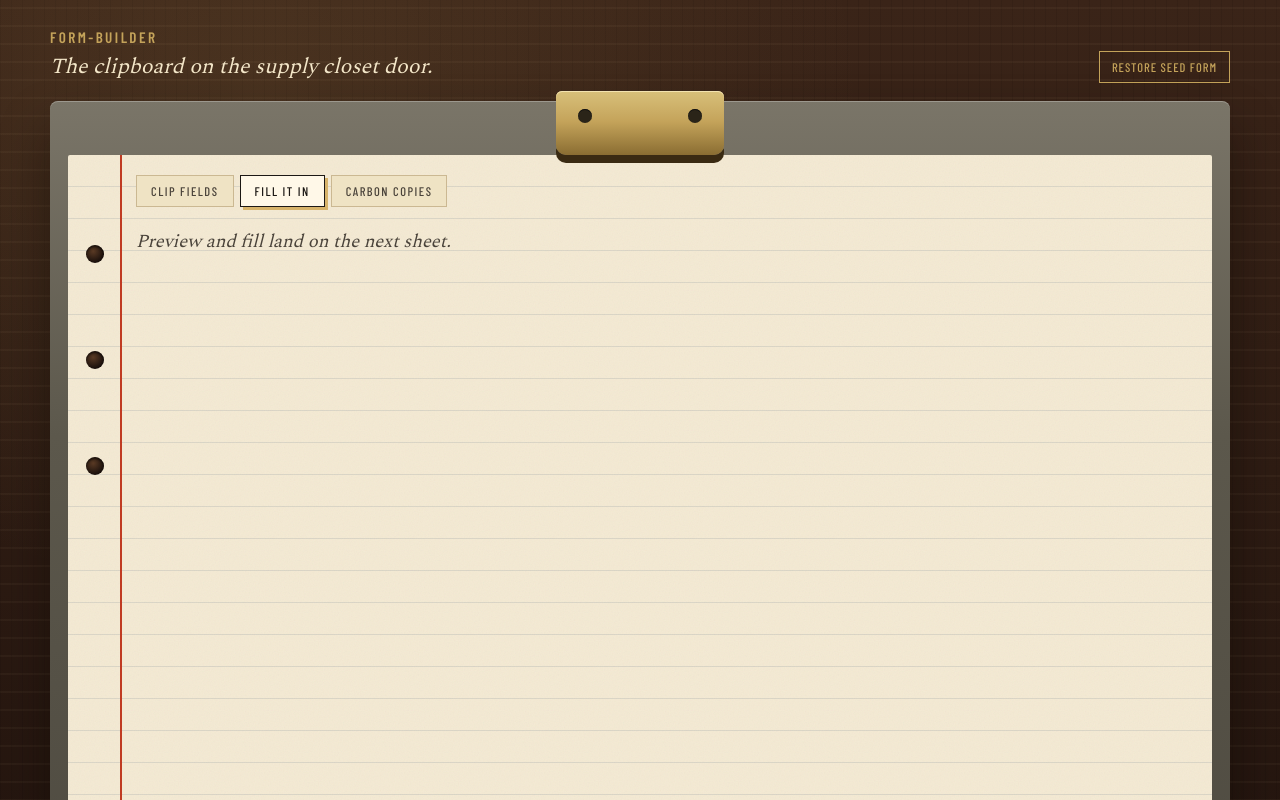
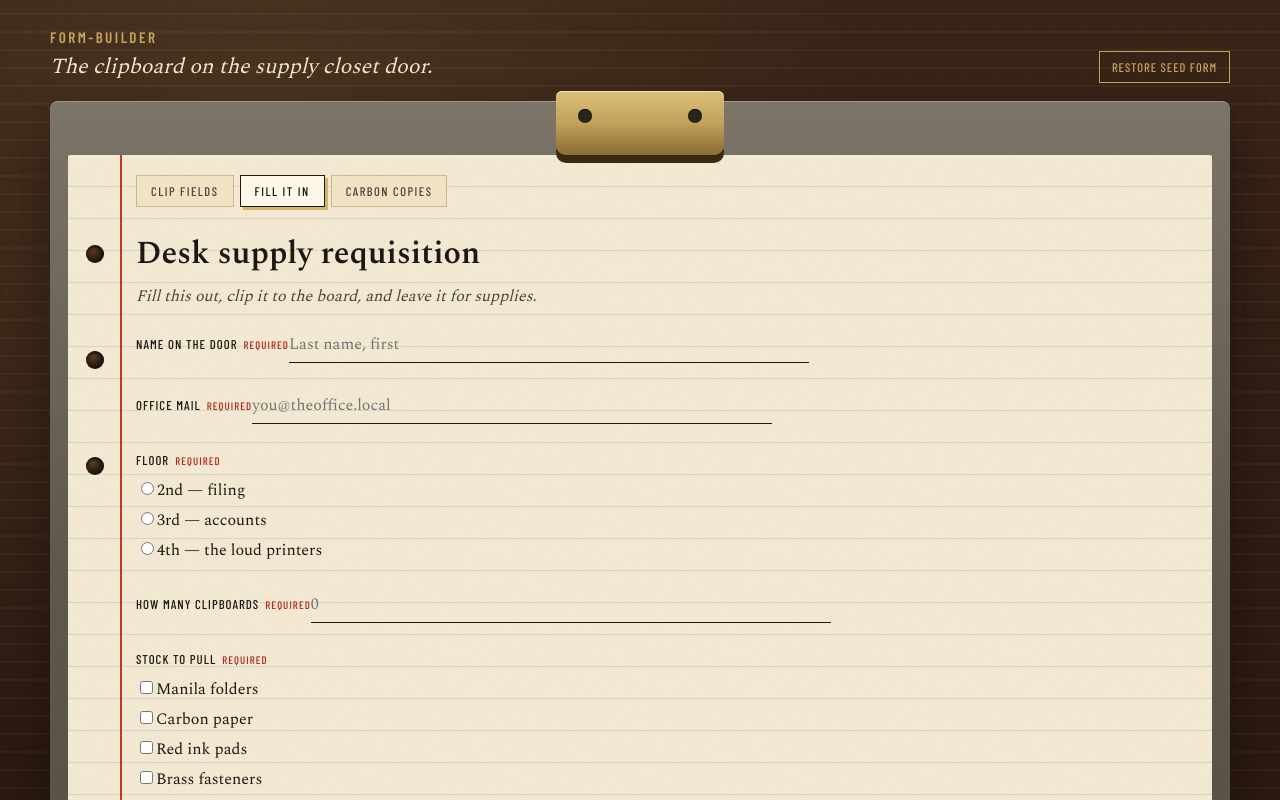
Before and after one commit to HarishKarthickS/form-builder, a Next.js app: page / in a window 1280 px wide. Both pictures are taken after a click on the button "FILL IT IN". Shown: the top 800 px of the page. Built offline with nearby package versions, Linux system fonts and the light colour scheme.

Commit message:
Collect filled copies on the clipboard

```diff
--- a/src/app/layout.tsx
+++ b/src/app/layout.tsx
@@ -4,6 +4,7 @@ import { Barlow_Condensed, IBM_Plex_Mono, Spectral } from "next/font/google";
 import "./globals.css";
 import "@/ui/shell.css";
 import "@/ui/builder.css";
+import "@/ui/sheets.css";
 
 const spectral = Spectral({
   subsets: ["latin"],
--- a/src/ui/BoardApp.tsx
+++ b/src/ui/BoardApp.tsx
@@ -3,8 +3,10 @@
 import { useState } from "react";
 import { BuilderCanvas } from "./BuilderCanvas";
 import { ClipboardFrame } from "./ClipboardFrame";
+import { CopiesSheet } from "./CopiesSheet";
 import { FieldInspector } from "./FieldInspector";
 import { FieldPalette } from "./FieldPalette";
+import { FillSheet } from "./FillSheet";
 import { SheetTabs, type SheetName } from "./SheetTabs";
 import { useFormBoard } from "./useFormBoard";
 
@@ -37,13 +39,13 @@ export function BoardApp() {
           />
           <FieldInspector field={board.selected} onChange={board.updateField} />
         </section>
-      ) : (
-        <p className="placeholder-copy">
-          {sheet === "fill"
-            ? "Preview and fill land on the next sheet."
-            : "Submitted copies will stack here."}
-        </p>
-      )}
+      ) : null}
+      {sheet === "fill" ? (
+        <FillSheet key={board.form.id} form={board.form} onSubmit={board.submitResponse} />
+      ) : null}
+      {sheet === "copies" ? (
+        <CopiesSheet form={board.form} responses={board.responses} onWipe={board.wipeCopies} />
+      ) : null}
     </ClipboardFrame>
   );
 }
--- /dev/null
+++ b/src/ui/CopiesSheet.tsx
@@ -0,0 +1,54 @@
+"use client";
+
+import type { FormAnswer, FormDefinition, FormResponse } from "@/domain";
+
+type CopiesSheetProps = {
+  form: FormDefinition;
+  responses: FormResponse[];
+  onWipe: () => void;
+};
+
+function pretty(value: FormAnswer | undefined): string {
+  if (value === undefined || value === "") return "—";
+  if (Array.isArray(value)) return value.join(", ") || "—";
+  return String(value);
+}
+
+export function CopiesSheet({ form, responses, onWipe }: CopiesSheetProps) {
+  return (
+    <section className="copies">
+      <header className="copies-head">
+        <div>
+          <h2>Carbon copies</h2>
+          <p>{responses.length} filed against this requisition.</p>
+        </div>
+        <button type="button" className="wipe" onClick={onWipe} disabled={responses.length === 0}>
+          Dump the pile
+        </button>
+      </header>
+
+      <div className="table-wrap">
+        <table>
+          <thead>
+            <tr>
+              <th>Filed at</th>
+              {form.fields.map((field) => (
+                <th key={field.id}>{field.label}</th>
+              ))}
+            </tr>
+          </thead>
+          <tbody>
+            {responses.map((row) => (
+              <tr key={row.id}>
+                <td className="mono">{new Date(row.submittedAt).toLocaleString()}</td>
+                {form.fields.map((field) => (
+                  <td key={field.id}>{pretty(row.answers[field.id])}</td>
+                ))}
+              </tr>
+            ))}
+          </tbody>
+        </table>
+      </div>
+    </section>
+  );
+}
--- /dev/null
+++ b/src/ui/FillSheet.tsx
@@ -0,0 +1,168 @@
+"use client";
+
+import { useMemo, useState } from "react";
+import {
+  blankAnswers,
+  validateAnswers,
+  type FieldError,
+  type FormAnswer,
+  type FormDefinition,
+  type FormField,
+} from "@/domain";
+
+type FillSheetProps = {
+  form: FormDefinition;
+  onSubmit: (answers: Record<string, FormAnswer>) => void;
+};
+
+function FieldControl({
+  field,
+  value,
+  error,
+  onChange,
+}: {
+  field: FormField;
+  value: FormAnswer;
+  error?: string;
+  onChange: (value: FormAnswer) => void;
+}) {
+  const invalid = Boolean(error);
+  return (
+    <div className={invalid ? "fill-field is-void" : "fill-field"}>
+      <label>
+        {field.label}
+        {field.required ? <span className="req">required</span> : null}
+      </label>
+      {field.help ? <p className="help">{field.help}</p> : null}
+
+      {field.kind === "long_text" ? (
+        <textarea
+          rows={4}
+          value={String(value ?? "")}
+          placeholder={field.placeholder}
+          onChange={(event) => onChange(event.target.value)}
+        />
+      ) : null}
+
+      {field.kind === "short_text" || field.kind === "email" || field.kind === "number" ? (
+        <input
+          type={field.kind === "email" ? "email" : field.kind === "number" ? "number" : "text"}
+          value={String(value ?? "")}
+          placeholder={field.placeholder}
+          onChange={(event) => onChange(event.target.value)}
+        />
+      ) : null}
+
+      {field.kind === "date" ? (
+        <input type="date" value={String(value ?? "")} onChange={(event) => onChange(event.target.value)} />
+      ) : null}
+
+      {field.kind === "choice" ? (
+        <div className="choices">
+          {field.options.map((option) => (
+            <label key={option} className="check">
+              <input
+                type="radio"
+                name={field.id}
+                checked={value === option}
+                onChange={() => onChange(option)}
+              />
+              {option}
+            </label>
+          ))}
+        </div>
+      ) : null}
+
+      {field.kind === "checkboxes" ? (
+        <div className="choices">
+          {field.options.map((option) => {
+            const selected = Array.isArray(value) ? value : [];
+            const checked = selected.includes(option);
+            return (
+              <label key={option} className="check">
+                <input
+                  type="checkbox"
+                  checked={checked}
+                  onChange={() =>
+                    onChange(
+                      checked ? selected.filter((item) => item !== option) : [...selected, option],
+                    )
+                  }
+                />
+                {option}
+              </label>
+            );
+          })}
+        </div>
+      ) : null}
+
+      {field.kind === "yes_no" ? (
+        <div className="choices">
+          {(["yes", "no"] as const).map((option) => (
+            <label key={option} className="check">
+              <input
+                type="radio"
+                name={field.id}
+                checked={value === option}
+                onChange={() => onChange(option)}
+              />
+              {option === "yes" ? "Yes" : "No"}
+            </label>
+          ))}
+        </div>
+      ) : null}
+
+      {error ? <p className="void-note">{error}</p> : null}
+    </div>
+  );
+}
+
+export function FillSheet({ form, onSubmit }: FillSheetProps) {
+  const [answers, setAnswers] = useState(() => blankAnswers(form));
+  const [errors, setErrors] = useState<FieldError[]>([]);
+  const [receipt, setReceipt] = useState<string | null>(null);
+
+  const errorMap = useMemo(() => {
+    return Object.fromEntries(errors.map((item) => [item.fieldId, item.message]));
+  }, [errors]);
+
+  return (
+    <form
+      className="fill-sheet"
+      onSubmit={(event) => {
+        event.preventDefault();
+        const nextErrors = validateAnswers(form, answers);
+        setErrors(nextErrors);
+        if (nextErrors.length) {
+          setReceipt(null);
+          return;
+        }
+        onSubmit(answers);
+        setAnswers(blankAnswers(form));
+        setReceipt("Carbon copy filed. Check the copies sheet.");
+      }}
+    >
+      <header>
+        <h2>{form.title}</h2>
+        <p>{form.subtitle}</p>
+      </header>
+
+      {form.fields.map((field) => (
+        <FieldControl
+          key={field.id}
+          field={field}
+          value={answers[field.id]}
+          error={errorMap[field.id]}
+          onChange={(value) => {
+            setAnswers((current) => ({ ...current, [field.id]: value }));
+          }}
+        />
+      ))}
+
+      <button type="submit" className="file-btn">
+        File this copy
+      </button>
+      {receipt ? <p className="receipt">{receipt}</p> : null}
+    </form>
+  );
+}
--- /dev/null
+++ b/src/ui/sheets.css
@@ -0,0 +1,134 @@
+.fill-sheet header h2,
+.copies h2 {
+  font-family: var(--font-display);
+  font-size: 2rem;
+  font-weight: 600;
+  margin: 0 0 6px;
+}
+
+.fill-sheet header p,
+.copies header p {
+  margin: 0 0 18px;
+  color: var(--ink-soft);
+  font-style: italic;
+}
+
+.fill-field {
+  margin: 0 0 16px;
+  padding-bottom: 8px;
+}
+
+.fill-field > label {
+  font-family: var(--font-stamp);
+  letter-spacing: 0.08em;
+  text-transform: uppercase;
+  font-size: 0.8rem;
+}
+
+.fill-field .help {
+  margin: 4px 0 6px;
+  font-size: 0.9rem;
+  color: var(--ink-soft);
+}
+
+.fill-field input[type="text"],
+.fill-field input[type="email"],
+.fill-field input[type="number"],
+.fill-field input[type="date"],
+.fill-field textarea {
+  width: 100%;
+  max-width: 520px;
+  border: none;
+  border-bottom: 1px solid var(--ink);
+  background: transparent;
+  padding: 6px 0;
+}
+
+.choices {
+  display: grid;
+  gap: 6px;
+  margin-top: 6px;
+}
+
+.fill-field.is-void {
+  outline: 2px solid var(--stamp);
+  outline-offset: 6px;
+  background: rgba(180, 35, 24, 0.06);
+}
+
+.void-note {
+  color: var(--stamp);
+  font-family: var(--font-stamp);
+  letter-spacing: 0.08em;
+  text-transform: uppercase;
+  font-size: 0.78rem;
+  margin: 6px 0 0;
+}
+
+.file-btn,
+.wipe {
+  font-family: var(--font-stamp);
+  letter-spacing: 0.12em;
+  text-transform: uppercase;
+  border: 2px solid var(--ink);
+  background: var(--folder);
+  padding: 10px 16px;
+  cursor: pointer;
+}
+
+.file-btn:hover,
+.wipe:hover:not(:disabled) {
+  background: #e4c57a;
+}
+
+.wipe:disabled {
+  opacity: 0.45;
+  cursor: not-allowed;
+}
+
+.receipt {
+  color: var(--ok);
+  font-style: italic;
+  margin-top: 10px;
+}
+
+.copies-head {
+  display: flex;
+  justify-content: space-between;
+  align-items: start;
+  gap: 12px;
+}
+
+.table-wrap {
+  overflow: auto;
+  border: 1px solid #cbb892;
+  background: rgba(255, 250, 240, 0.7);
+}
+
+table {
+  border-collapse: collapse;
+  min-width: 100%;
+  font-size: 0.92rem;
+}
+
+th,
+td {
+  border-bottom: 1px solid #e0d3b2;
+  padding: 8px 10px;
+  text-align: left;
+  vertical-align: top;
+}
+
+th {
+  font-family: var(--font-stamp);
+  letter-spacing: 0.06em;
+  text-transform: uppercase;
+  font-size: 0.72rem;
+  background: #efe3c4;
+}
+
+.mono {
+  font-family: var(--font-mono);
+  font-size: 0.78rem;
+  white-space: nowrap;
+}
```
